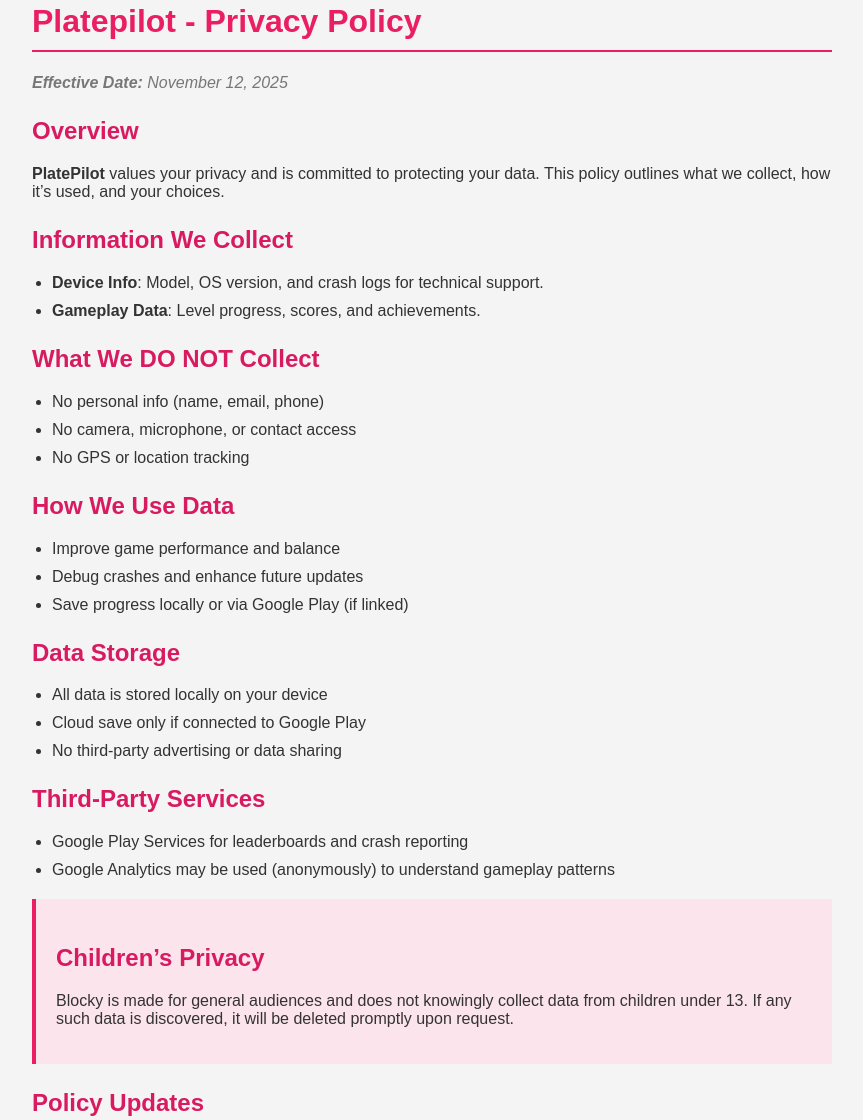
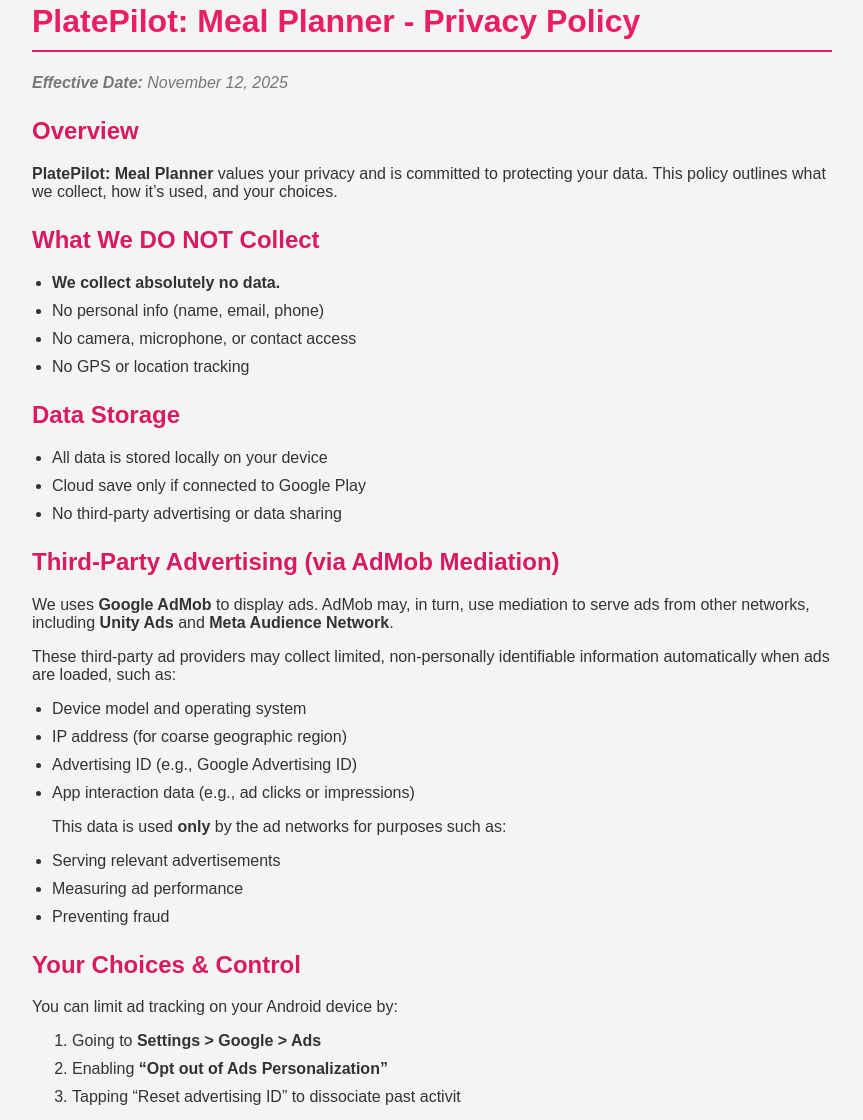
Before and after one commit to muraza6/PlatePilot_Privacy, a plain HTML site: page index.html in a window 1280 px wide. Shown: the part 48-1168 px from the top of the page, without its empty margins (208-1071 px from the left). Drawn offline with Linux system fonts and the light colour scheme.

Commit message:
Revise privacy policy for PlatePilot: Meal Planner
Updated the privacy policy to reflect the new app name and added details about third-party advertising.

```diff
--- a/index.html
+++ b/index.html
@@ -50,30 +50,18 @@
   </style>
 </head>
 <body>
-  <h1>Platepilot - Privacy Policy</h1>
+  <h1>PlatePilot: Meal Planner - Privacy Policy</h1>
   <div class="effective-date"><strong>Effective Date:</strong> November 12, 2025</div>
 
   <h2>Overview</h2>
-  <p><strong>PlatePilot</strong> values your privacy and is committed to protecting your data. This policy outlines what we collect, how it’s used, and your choices.</p>
-
-  <h2>Information We Collect</h2>
-  <ul>
-    <li><strong>Device Info</strong>: Model, OS version, and crash logs for technical support.</li>
-    <li><strong>Gameplay Data</strong>: Level progress, scores, and achievements.</li>
-  </ul>
+  <p><strong>PlatePilot: Meal Planner</strong> values your privacy and is committed to protecting your data. This policy outlines what we collect, how it’s used, and your choices.</p>
 
   <h2>What We DO NOT Collect</h2>
   <ul>
+    <li><strong>We collect absolutely no data.</strong></li>
     <li>No personal info (name, email, phone)</li>
     <li>No camera, microphone, or contact access</li>
     <li>No GPS or location tracking</li>
-  </ul>
-
-  <h2>How We Use Data</h2>
-  <ul>
-    <li>Improve game performance and balance</li>
-    <li>Debug crashes and enhance future updates</li>
-    <li>Save progress locally or via Google Play (if linked)</li>
   </ul>
 
   <h2>Data Storage</h2>
@@ -83,12 +71,27 @@
     <li>No third-party advertising or data sharing</li>
   </ul>
 
-  <h2>Third-Party Services</h2>
+
+  <h2>Third-Party  Advertising (via AdMob Mediation)</h2>
+  <p>We uses <strong>Google AdMob</strong> to display ads. AdMob may, in turn, use mediation to serve ads from other networks, including <strong>Unity Ads</strong> and <strong>Meta Audience Network</strong>.</p>
+  <p>These third-party ad providers may collect limited, non-personally identifiable information automatically when ads are loaded, such as:</p>
   <ul>
-    <li>Google Play Services for leaderboards and crash reporting</li>
-    <li>Google Analytics may be used (anonymously) to understand gameplay patterns</li>
+    <li>Device model and operating system</li>
+    <li>IP address (for coarse geographic region)</li>
+    <li>Advertising ID (e.g., Google Advertising ID)</li>
+    <li>App interaction data (e.g., ad clicks or impressions)</li>
+    <p>This data is used <strong>only</strong> by the ad networks for purposes such as:</p>
+    <li>Serving relevant advertisements</li>
+    <li>Measuring ad performance</li>
+    <li>Preventing fraud</li>
   </ul>
-
+  <h2>Your Choices & Control</h2>
+  <p>You can limit ad tracking on your Android device by:</p>
+  <ol>
+  <li> Going to <strong>Settings > Google > Ads</strong></li>
+  <li>Enabling <strong>“Opt out of Ads Personalization”</strong></li>
+  <li>Tapping <strong></strong>“Reset advertising ID”</strong> to dissociate past activit</li>
+  </ol>
    <div class="highlight">
     <h2>Children’s Privacy</h2>
     <p>Blocky is made for general audiences and does not knowingly collect data from children under 13. If any such data is discovered, it will be deleted promptly upon request.</p>
```
